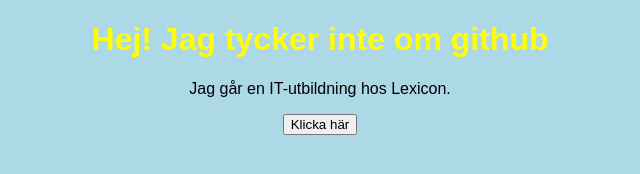
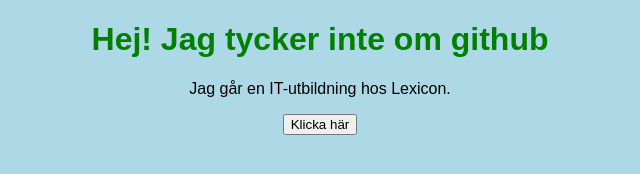
Before and after one commit to jaejulia/mitt-git-projekt, a plain HTML site: page index.html in a window 1280 px wide. Shown: the whole page, without its empty margins (320-960 px from the left). Drawn offline with Linux system fonts and the light colour scheme.

Commit message:
Change h1 color from yellow to green

```diff
--- a/style.css
+++ b/style.css
@@ -3,4 +3,4 @@ body {
    background-color: lightblue;
    text-align: center;
 }
-h1 { color: yellow; }
+h1 { color: green; }
```
